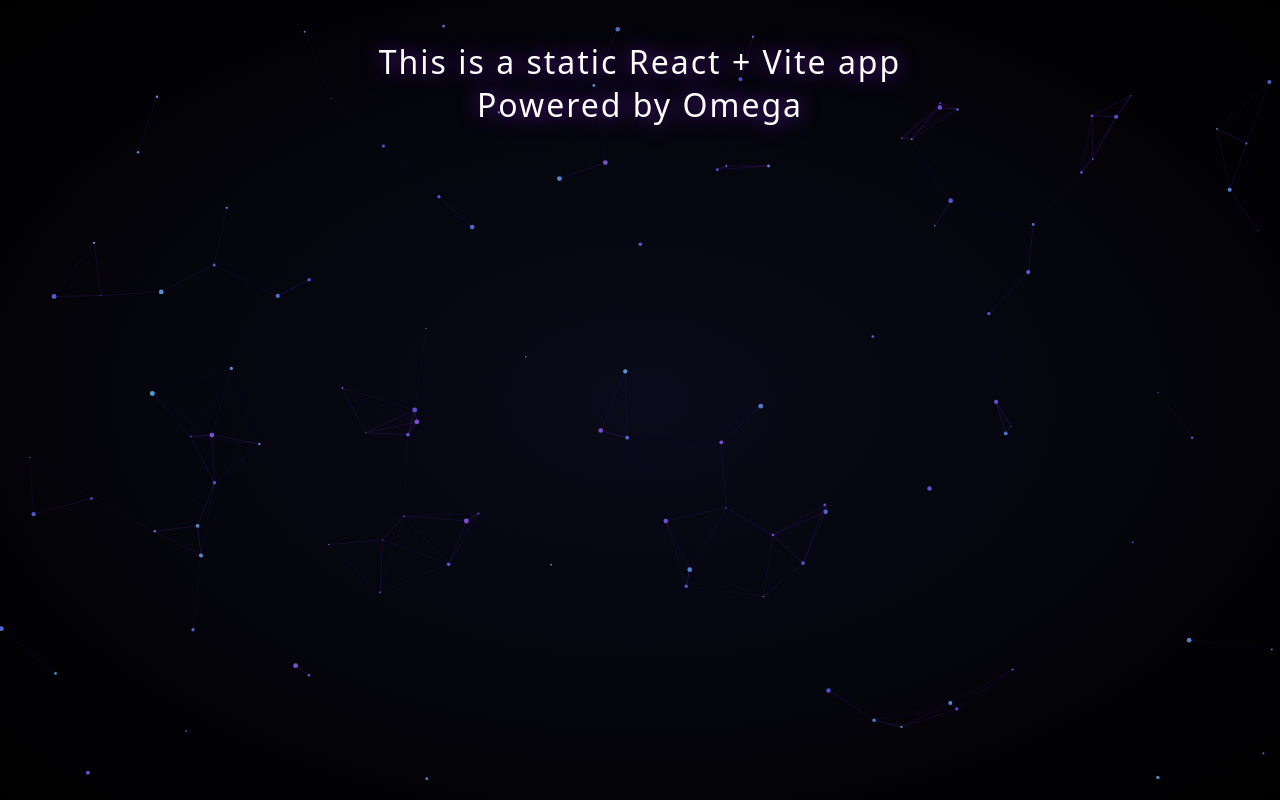
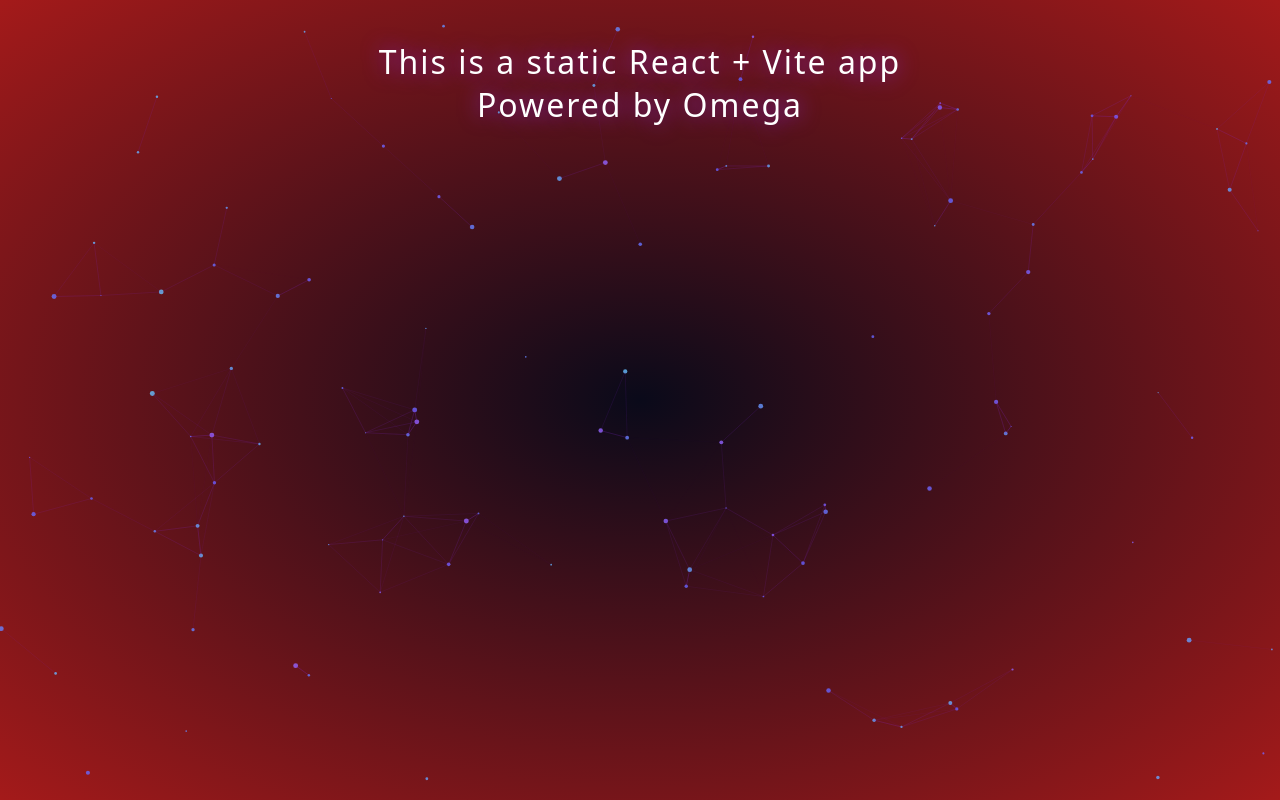
Before and after one commit to likhitasuresh/ParticleSystemReactVite, a React (Vite) app: page / in a window 1280 px wide. Built offline with nearby package versions, Linux system fonts and the light colour scheme.

Commit message:
update galaxy color

```diff
--- a/src/App.css
+++ b/src/App.css
@@ -17,6 +17,6 @@
   display: block;
   width: 100vw;
   height: 100vh;
-  background: radial-gradient(ellipse at center, #0a0a1a 0%, #000000 100%);
+  background: radial-gradient(ellipse at center, #0a0a1a 0%, #a41a1a 100%);
   cursor: crosshair;
 }
```
